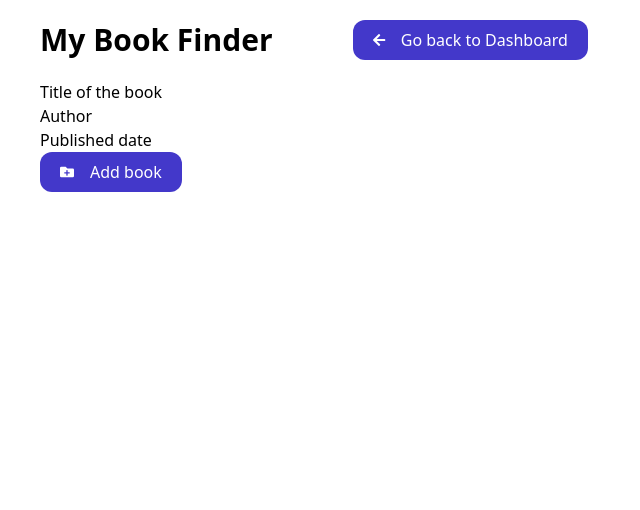
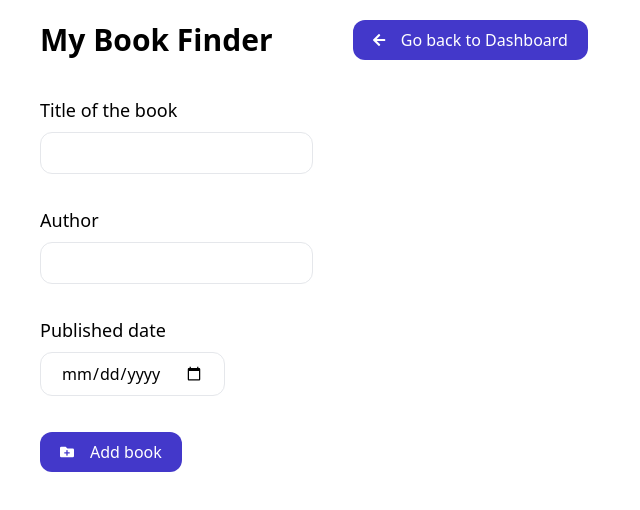
Before and after one commit to Lennartstachowiak/my-book-finder, a React (Create React App) app: page /create-book in a window 1280 px wide. Shown: the top 510 px of the page, without its empty margins (0-640 px from the left). Built offline with nearby package versions, Linux system fonts and the light colour scheme.

Commit message:
[add] input type

```diff
--- a/src/Screens/CreateBookScreen.tsx
+++ b/src/Screens/CreateBookScreen.tsx
@@ -8,11 +8,13 @@ function handleSubmit() {
   console.log("Submit");
 }
 
-const InputField = ({ label }: { label: string }) => {
+const InputField = ({ type, label }: { type: string; label: string }) => {
   return (
-    <div>
-      <label htmlFor="">{label}</label>
-      <input type="text" />
+    <div className="py-4">
+      <label htmlFor={label} className="block text-lg pb-2">
+        {label}
+      </label>
+      <input type={type} className="flex border rounded-xl px-5 py-2" />
     </div>
   );
 };
@@ -21,10 +23,12 @@ const CreateBookForm = () => {
   return (
     <div>
       <form onSubmit={handleSubmit}>
-        <InputField label="Title of the book" />
-        <InputField label="Author" />
-        <InputField label="Published date" />
-        <Button type="submit" text="Add book" icon={faFolderPlus} />
+        <InputField type="text" label="Title of the book" />
+        <InputField type="text" label="Author" />
+        <InputField type="date" label="Published date" />
+        <div className="pt-5">
+          <Button type="submit" text="Add book" icon={faFolderPlus} />
+        </div>
       </form>
     </div>
   );
```
